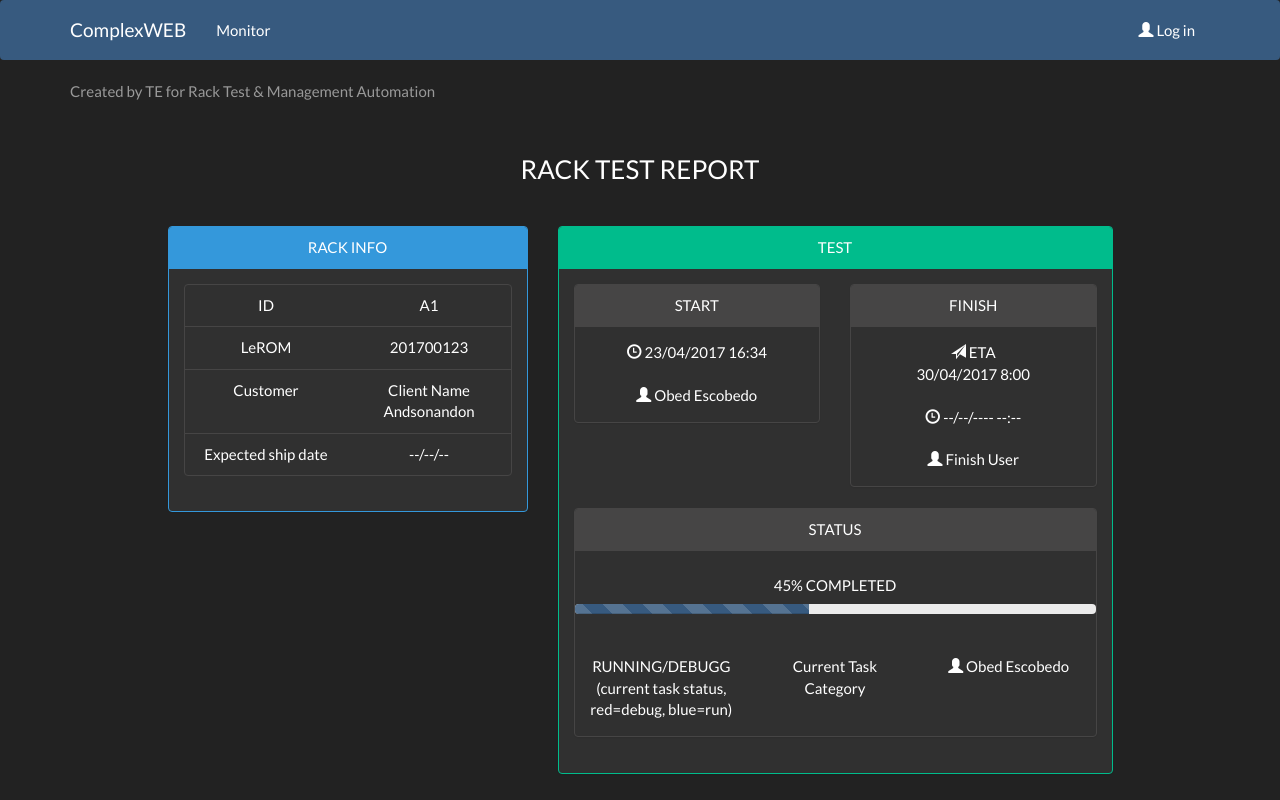
After one commit to ObedEG/complex_web, a Flask app: template src/templates/racks/test_report.jinja2 in a window 1280 px wide. The commit adds this page. Run offline with Flask 2, Linux system fonts and the light colour scheme; the template is opened without the code that fills it, so the values that code supplies are empty; some libraries are stand-ins or nearby versions; some web fonts are replaced.

Commit message:
Adding time/user and test report views

```diff
--- a/src/models/failures/views.py
+++ b/src/models/failures/views.py
@@ -1,5 +1,6 @@
-from flask import Blueprint, send_file, render_template, request, url_for, redirect
+from flask import Blueprint, send_file, render_template, request, url_for, redirect, session
 import src.models.users.decorators as user_decorators
+from src.common.utils import Utils
 from src.models.failures.failure import Failure
 from src.models.fixes.fix import Fix
 from src.models.racks.rack import Rack
@@ -15,7 +16,8 @@ def report(rack, task):
         if len(request.form["text"]) < 20:
             return render_template('failures/wrong_failure_description.jinja2', task=task, rack=rack)
         failure = Failure(rack=rack, category=Task.get_task_by_id(task).category,
-                          description=request.form["text"], task=task)
+                          description=request.form["text"], task=task, started_at=Utils.get_utc_time(),
+                          start_user=session['email'])
         failure.save_to_db()
         rackobject = Rack.get_rack_by_id(rack)
         rackobject.failed_rack()
--- /dev/null
+++ b/src/templates/racks/test_report.jinja2
@@ -0,0 +1,138 @@
+{% extends "base.jinja2" %}
+{% block content %}
+<div class="row">
+    <div class="col-lg-12">
+        <div class="page-header" align="center">
+            <h3>RACK TEST REPORT</h3>
+        </div>
+    </div>
+</div>
+
+<div class="row">
+    <div class="col-lg-1">
+    </div>
+    <div class="col-lg-4">
+        <div class="panel panel-info" >
+            <div class="panel-heading" align="center">
+                RACK INFO
+            </div>
+            <div class="panel-body">
+                <div class="bs-component">
+                    <ul class="list-group">
+                        <li class="list-group-item">
+                            <div class="row">
+                                <div class="col-lg-6" align="center">ID</div>
+                                <div class="col-lg-6" align="center">A1</div>
+                            </div>
+                        </li>
+                        <li class="list-group-item">
+                            <div class="row">
+                                <div class="col-lg-6" align="center">LeROM</div>
+                                <div class="col-lg-6" align="center">201700123</div>
+                            </div>
+                        </li>
+                        <li class="list-group-item">
+                            <div class="row">
+                                <div class="col-lg-6" align="center">Customer</div>
+                                <div class="col-lg-6" align="center">Client Name Andsonandon</div>
+                            </div>
+                        </li>
+                        <li class="list-group-item">
+                            <div class="row">
+                                <div class="col-lg-6" align="center">Expected ship date</div>
+                                <div class="col-lg-6" align="center">--/--/--</div>
+                            </div>
+                        </li>
+                    </ul>
+                </div>
+            </div>
+        </div>
+    </div>
+    <div class="col-lg-6">
+        <div class="panel panel-success" >
+            <div class="panel-heading" align="center">
+                TEST
+            </div>
+            <div class="panel-body">
+                <div class="row">
+                    <div class="col-lg-6">
+                        <div class="panel panel-default">
+                            <div class="panel-heading" align="center">START
+                            </div>
+                            <div class="panel-body">
+                                <div class="row">
+                                    <div class="col-lg-12" align="center"><span class="glyphicon glyphicon-time"></span>  23/04/2017 16:34</div>
+                                </div>
+                                <div class="row">
+                                    <di><br></di>
+                                </div>
+                                <div class="row">
+                                    <div class="col-lg-12" align="center"><span class="glyphicon glyphicon-user"></span> Obed Escobedo</div>
+                                </div>
+                            </div>
+                        </div>
+                    </div>
+
+                    <div class="col-lg-6">
+                        <div class="panel panel-default">
+                            <div class="panel-heading" align="center">FINISH
+                            </div>
+                            <div class="panel-body">
+                                <div class="row">
+                                    <div class="col-lg-12" align="center"><span class="glyphicon glyphicon-send"></span> ETA<br>30/04/2017 8:00</div>
+                                </div>
+                                <div class="row">
+                                    <di><br></di>
+                                </div>
+                                <div class="row">
+                                    <div class="col-lg-12" align="center"><span class="glyphicon glyphicon-time"></span>  --/--/---- --:--<br></div>
+                                </div>
+                                <div class="row">
+                                    <di><br></di>
+                                </div>
+                                <div class="row">
+                                    <div class="col-lg-12" align="center"><span class="glyphicon glyphicon-user"></span> Finish User</div>
+                                </div>
+                            </div>
+                        </div>
+                    </div>
+                </div>
+
+                <div class="row">
+                    <div class="col-lg-12">
+                        <div class="panel panel-default">
+                            <div class="panel-heading" align="center">
+                                STATUS
+                            </div>
+                            <div class="panel-body">
+                                <div class="row">
+                                    <h5 align="center">45%  COMPLETED</h5>
+                                    <div class="bs-component">
+                                        <div class="progress progress-striped active">
+                                            <div class="progress-bar" style="width: 45%"></div>
+                                        </div>
+                                    </div>
+                                </div>
+                                <div class="row">
+                                    <di><br></di>
+                                </div>
+                                <div class="row">
+                                    <div class="col-lg-4 warning" align="center">RUNNING/DEBUGG (current task status, red=debug, blue=run)</div>
+                                    <div class="col-lg-4" align="center">Current Task Category</div>
+                                    <div class="col-lg-4" align="center"><span class="glyphicon glyphicon-user"></span> Obed Escobedo</div>
+                                </div>
+                            </div>
+                        </div>
+                    </div>
+
+                </div>
+
+            </div>
+        </div>
+    </div>
+
+
+    <div class="col-lg-1">
+    </div>
+</div>
+{% endblock %}
```
Also changed, not shown: src/common/utils.py (+4 -13 lines), src/models/failures/failure.py (+7 -4 lines), src/models/fixes/fix.py (+7 -4 lines), src/models/fixes/views.py (+11 -9 lines), src/models/racks/rack.py (+11 -2 lines), src/models/racks/views.py (+10 -0 lines), src/models/tasks/task.py (+7 -7 lines), src/models/tasks/views.py (+5 -5 lines), src/templates/tasks/rack_tasks.jinja2 (+4 -3 lines).
